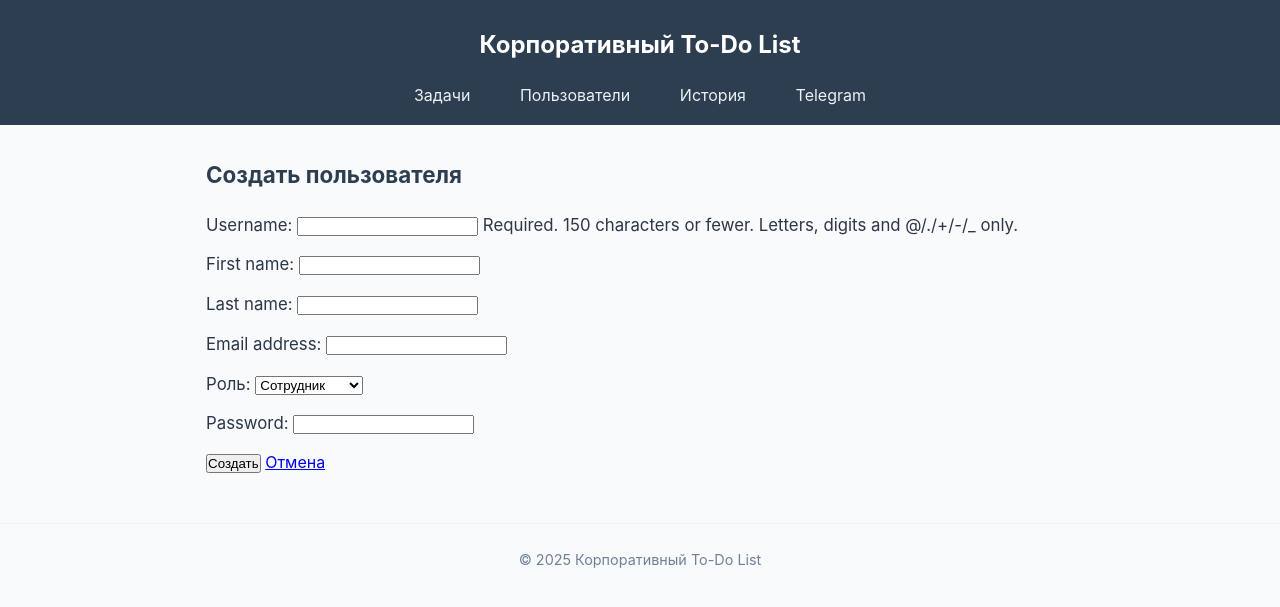
After one commit to v1nrate/todo-company, a Django app: page /users/create/ in a window 1280 px wide. The commit adds this page. Shown: the top 607 px of the page. Run offline with Django 5.2, Linux system fonts and the light colour scheme.

Commit message:
105 create buttons listview

```diff
--- a/todo/templates/todo/static/css/style.css
+++ b/todo/templates/todo/static/css/style.css
@@ -64,6 +64,21 @@ h2 {
     margin-bottom: 1.2rem;
     color: #2c3e50;
     font-size: 1.4rem;
+}
+
+.btn-create {
+    display: inline-block;
+    margin-bottom: 1.5rem;
+    padding: 0.5rem 1rem;
+    background-color: #3498db;
+    color: white;
+    text-decoration: none;
+    border-radius: 4px;
+    font-weight: 500;
+}
+
+.btn-create:hover {
+    background-color: #2980b9;
 }
 
 /* Списки объектов */
--- a/todo/templates/todo/tasks/list.html
+++ b/todo/templates/todo/tasks/list.html
@@ -5,6 +5,7 @@
 
 {% block content %}
 <h2>Задачи</h2>
+<a href="{% url 'todo:tasks_create' %}" class="btn-create">Добавить задачу</a>
 <ul class="object-list">
 {% for task in tasks %}
   <li>
--- a/todo/templates/todo/telegram_users/list.html
+++ b/todo/templates/todo/telegram_users/list.html
@@ -5,6 +5,7 @@
 
 {% block content %}
 <h2>Telegram-пользователи</h2>
+<a href="{% url 'todo:telegram_user_create' %}" class="btn-create">Привязать Telegram</a>
 <ul class="object-list">
 {% for tg_user in telegram_users %}
   <li>
--- /dev/null
+++ b/todo/templates/todo/users/create.html
@@ -0,0 +1,13 @@
+{% extends "base.html" %}
+
+{% block title %}Новый пользователь{% endblock %}
+
+{% block content %}
+<h2>Создать пользователя</h2>
+<form method="post">
+    {% csrf_token %}
+    {{ form.as_p }}
+    <button type="submit">Создать</button>
+    <a href="{% url 'todo:user_list' %}">Отмена</a>
+</form>
+{% endblock %}
--- a/todo/templates/todo/users/list.html
+++ b/todo/templates/todo/users/list.html
@@ -5,6 +5,7 @@
 
 {% block content %}
 <h2>Пользователи</h2>
+<a href="{% url 'todo:user_create' %}" class="btn-create">Добавить пользователя</a>
 <ul class="object-list">
 {% for user in users %}
   <li>
--- a/todo/urls.py
+++ b/todo/urls.py
@@ -7,10 +7,12 @@ urlpatterns = [
     # Users
     path('users/', views.UserListView.as_view(), name='user_list'),
     path('users/<int:pk>/', views.UserDetailView.as_view(), name='user_detail'),
+    path('users/create/', views.UserCreateView.as_view(), name='user_create'),
 
     # Tasks
     path('tasks/', views.TaskListView.as_view(), name='task_list'),
     path('tasks/<int:pk>/', views.TaskDetailView.as_view(), name='task_detail'),
+    path('tasks/create/', views.TaskCreateView.as_view(), name='task_create'),
 
     # History
     path('history/', views.TaskHistoryListView.as_view(), name='history_list'),
@@ -19,4 +21,5 @@ urlpatterns = [
     # Telegram Users
     path('telegram-users/', views.TelegramUserListView.as_view(), name='telegram_user_list'),
     path('telegram-users/<int:pk>/', views.TelegramUserDetailView.as_view(), name='telegram_user_detail'),
+    path('telegram-users/create/', views.TelegramUserCreateView.as_view(), name='telegram_user_create'),
 ]
--- a/todo/views.py
+++ b/todo/views.py
@@ -1,5 +1,7 @@
-from django.views.generic import ListView, DetailView
+from django.urls import reverse_lazy
+from django.views.generic import ListView, DetailView, CreateView
 from .models import UserModel, TaskModel, TaskHistoryModel, TelegramUserModel
+from django import forms
 
 # Create your views here.
 class UserListView(ListView):
@@ -14,6 +16,25 @@ class UserDetailView(DetailView):
     template_name = 'todo/users/detail.html'
     context_object_name = 'profile'
 
+# Форма для создания пользователя (без пароля вручную — только через админку или register)
+class UserCreateForm(forms.ModelForm):
+    password = forms.CharField(widget=forms.PasswordInput)
+    class Meta:
+        model = UserModel
+        fields = ['username', 'first_name', 'last_name', 'email', 'role', 'password']
+
+class UserCreateView(CreateView):
+    model = UserModel
+    form_class = UserCreateForm
+    template_name = 'todo/users/create.html'
+    success_url = reverse_lazy('todo:user_list')
+
+    def form_valid(self, form):
+        user = form.save(commit=False)
+        user.set_password(form.cleaned_data['password'])
+        return super().form_valid(form)
+
+
 class TaskListView(ListView):
     model = TaskModel
     template_name = 'todo/tasks/list.html'
@@ -25,6 +46,12 @@ class TaskDetailView(DetailView):
     model = TaskModel
     template_name = 'todo/tasks/detail.html'
     context_object_name = 'task'
+
+class TaskCreateView(CreateView):
+    model = TaskModel
+    fields = ['title', 'description', 'assignee', 'created_by', 'deadline', 'priority', 'status']
+    template_name = 'todo/tasks/create.html'
+    success_url = reverse_lazy('todo:task_list')
 
 class TaskHistoryListView(ListView):
     model = TaskHistoryModel
@@ -49,3 +76,9 @@ class TelegramUserDetailView(DetailView):
     model = TelegramUserModel
     template_name = 'todo/telegram_users/detail.html'
     context_object_name = 'telegram_user'
+
+class TelegramUserCreateView(CreateView):
+    model = TelegramUserModel
+    fields = ['user', 'telegram_id', 'is_active']
+    template_name = 'todo/telegram_users/create.html'
+    success_url = 'todo:telegram_user_list'
```
Also changed, not shown: todo/templates/todo/tasks/create.html (added, +13 -0 lines), todo/templates/todo/telegram_users/create.html (added, +13 -0 lines), todo_comp/settings.py (+2 -7 lines).
